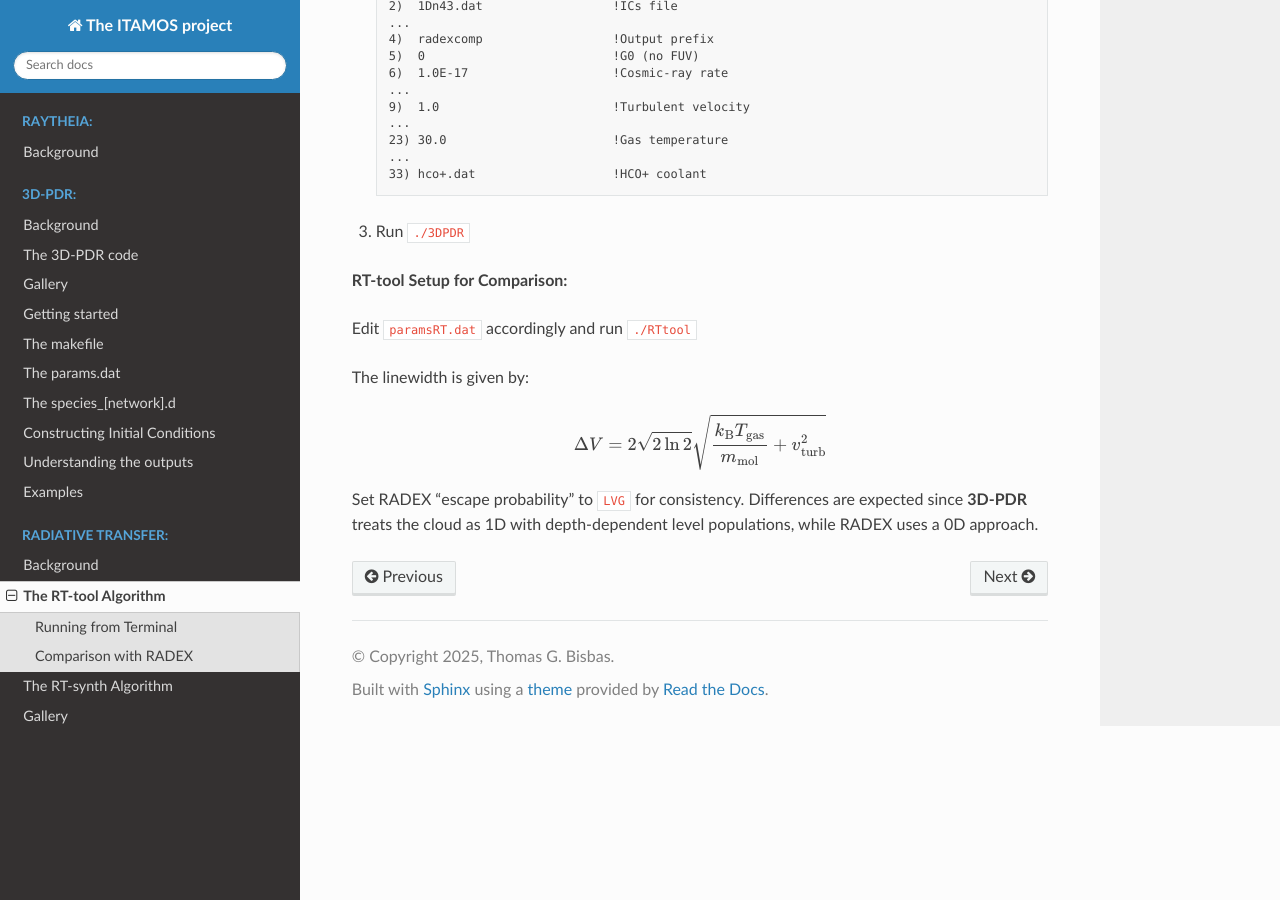
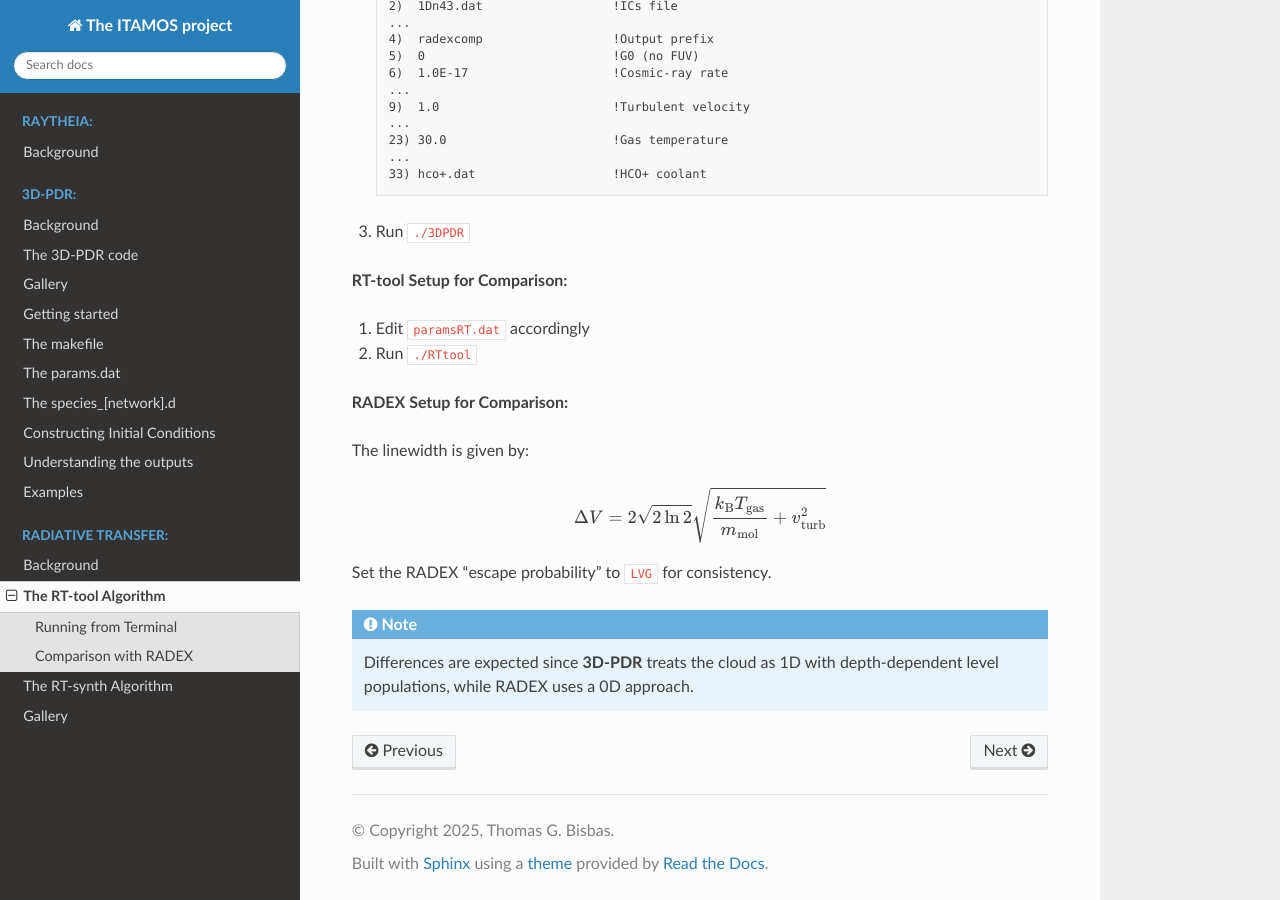
Before and after one commit to itamos-ism/3D-PDR-pblc, a Sphinx documentation site: the page built from docs/source/RT-tool.rst, in a window 1280 px wide and 900 px high, scrolled down 1663 px. Built offline with Sphinx 7.4.7 and the Read the Docs theme 3.1.0, drawn with Linux system fonts in a browser that asks for light colours.

Commit message:
Update RT-tool.rst

```diff
--- a/docs/source/RT-tool.rst
+++ b/docs/source/RT-tool.rst
@@ -81,11 +81,18 @@ Comparison with RADEX
 
 **RT-tool Setup for Comparison:**
 
-Edit ``paramsRT.dat`` accordingly and run ``./RTtool``
+1. Edit ``paramsRT.dat`` accordingly
+2. Run ``./RTtool``
+
+**RADEX Setup for Comparison:**
 
 The linewidth is given by:
 
 .. math::
    \Delta V = 2 \sqrt{2 \ln{2}}\sqrt{\frac{k_{\rm B}T_{\rm gas}}{m_{\rm mol}} + v_{\rm turb}^2}
 
-Set RADEX "escape probability" to ``LVG`` for consistency. Differences are expected since **3D-PDR** treats the cloud as 1D with depth-dependent level populations, while RADEX uses a 0D approach.
+Set the RADEX "escape probability" to ``LVG`` for consistency.
+
+.. note::
+
+   Differences are expected since **3D-PDR** treats the cloud as 1D with depth-dependent level populations, while RADEX uses a 0D approach.
```
